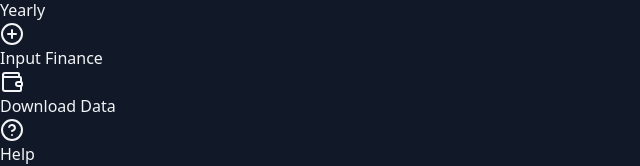
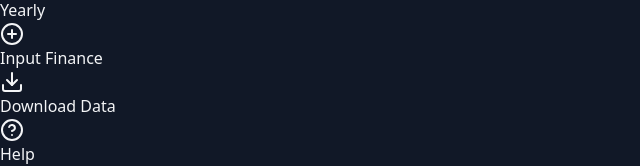
Before and after one commit to Pavan0228/FinanceTracker, a React (Vite) app in the folder FrontEnd/: page /dashboard in a window 1280 px wide. Shown: the part 504-670 px from the top of the page, without its empty margins (0-640 px from the left). Built offline with nearby package versions, Linux system fonts and the light colour scheme; no server answers; sample sign-in values are in the browser's storage.

Commit message:
Sidebar component: replace Wallet icon with Download icon

```diff
--- a/FrontEnd/src/components/SideBar.jsx
+++ b/FrontEnd/src/components/SideBar.jsx
@@ -5,7 +5,7 @@ import {
     LayoutDashboard,
     CreditCard,
     PieChart,
-    Wallet,
+    Download,
     HelpCircle,
     ChevronLeft,
     ChevronRight,
@@ -111,7 +111,7 @@ const Sidebar = () => {
         { icon: CreditCard, text: 'Daily', path: '/daily' },
         { icon: PieChart, text: 'Yearly', path: '/yearly' },
         { icon: PlusCircle, text: 'Input Finance', path: '/input' },
-        { icon: Wallet, text: 'Download Data', path: '/download' },
+        { icon: Download, text: 'Download Data', path: '/download' },
         { icon: HelpCircle, text: 'Help', path: '/help' },
 
     ];
```
